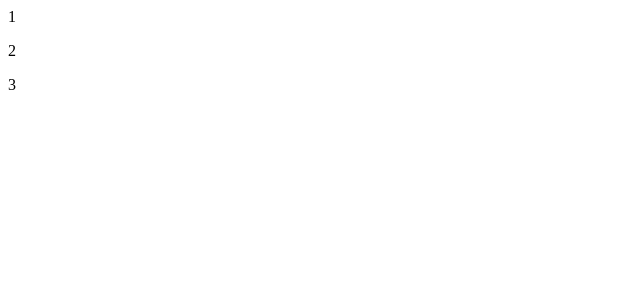
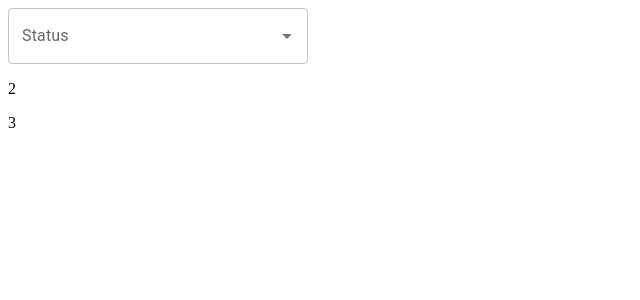
Before and after one commit to Deshan-Charuka/react-material-to-do-app, a React (Create React App) app: page / in a window 1280 px wide. Shown: the top 300 px of the page, without its empty margins (0-640 px from the left). Built offline with nearby package versions, Linux system fonts and the light colour scheme.

Commit message:
Add combo box

```diff
--- a/src/App.jsx
+++ b/src/App.jsx
@@ -1,15 +1,15 @@
 import React from "react";
 
-import Box from '@mui/material/Box';
-import Grid from '@mui/material/Unstable_Grid2';
-
+import Box from "@mui/material/Box";
+import Grid from "@mui/material/Unstable_Grid2";
+import ComboBox from "./ComboBox";
 
 const App = () => {
   return (
     <Box sx={{ flexGrow: 1 }}>
       <Grid container spacing={2}>
         <Grid xs={12}>
-            <div>1</div>
+          <ComboBox />
         </Grid>
         <Grid xs={12}>
           <div>2</div>
@@ -19,8 +19,7 @@ const App = () => {
         </Grid>
       </Grid>
     </Box>
-
-    )
-}
+  );
+};
 
 export default App;
--- /dev/null
+++ b/src/ComboBox.jsx
@@ -0,0 +1,24 @@
+import React from "react";
+
+import TextField from "@mui/material/TextField";
+import Autocomplete from "@mui/material/Autocomplete";
+
+const statusOptions = [
+  { label: "Completed", id: 1 },
+  { label: "Pending", id: 2 },
+  { label: "Not Started", id: 3 }
+];
+
+const ComboBox = () => {
+  return (
+    <Autocomplete
+      disablePortal
+      id="combo-box-demo"
+      options={statusOptions}
+      sx={{ width: 300 }}
+      renderInput={(params) => <TextField {...params} label="Status" />}
+    />
+  );
+};
+
+export default ComboBox;
```
Lines whose indentation alone changed are shown as unchanged.
